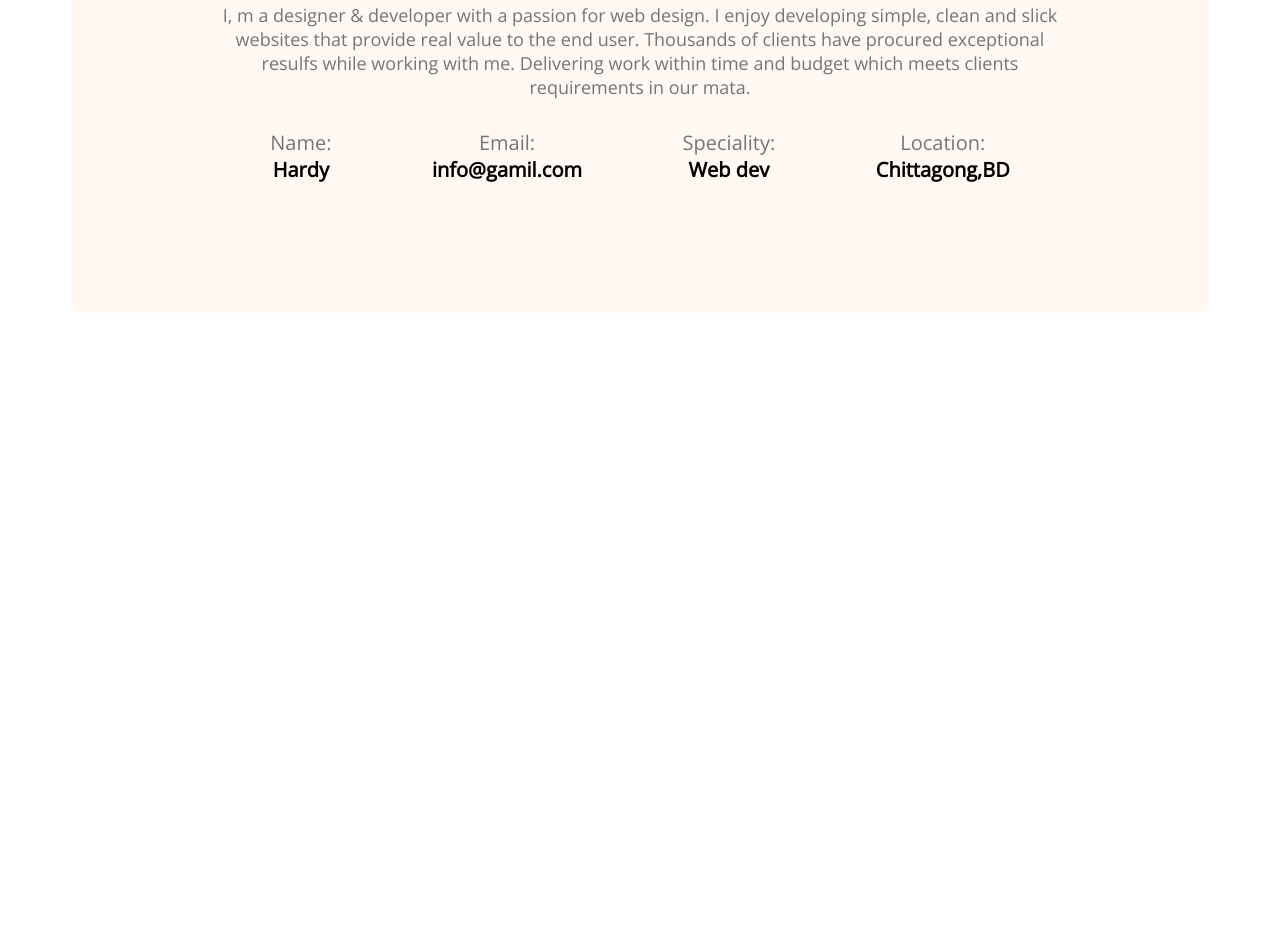
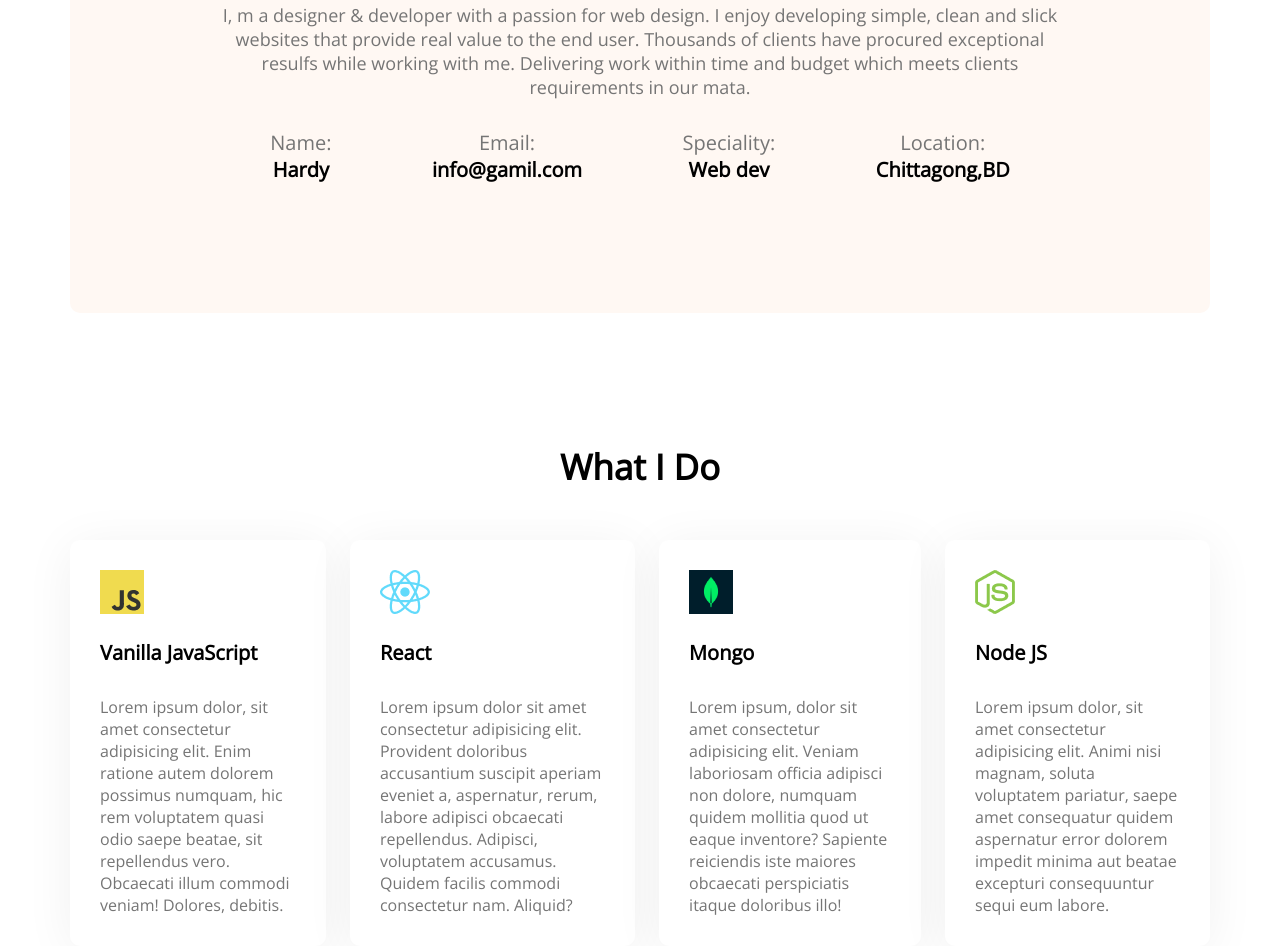
Before and after one commit to mojahid3212/dev_portfolio, a plain HTML site: page index.html in a window 1280 px wide. Shown: the part 1194-2140 px from the top of the page. Before the commit the page ends 1507 px from the top, so only its background shows below. Drawn offline with nearby package versions, Linux system fonts and the light colour scheme; a web font is replaced by a local one.

Commit message:
skill section

```diff
--- a/index.html
+++ b/index.html
@@ -59,6 +59,31 @@
                 </div>
             </div>
         </section>
+        <section class="what-i-do">
+            <h3 class="section-title">What I Do</h3>
+            <div class="skill-container">
+                <div class="skill">
+                    <img src="images/icons/js.png" alt="">
+                    <p class="skill-title">Vanilla JavaScript </p>
+                    <p class="skill-description">Lorem ipsum dolor, sit amet consectetur adipisicing elit. Enim ratione autem dolorem possimus numquam, hic rem voluptatem quasi odio saepe beatae, sit repellendus vero. Obcaecati illum commodi veniam! Dolores, debitis.</p>
+                </div>
+                <div class="skill">
+                    <img src="images/icons/react.png" alt="">
+                    <p class="skill-title">React</p>
+                    <p class="skill-description">Lorem ipsum dolor sit amet consectetur adipisicing elit. Provident doloribus accusantium suscipit aperiam eveniet a, aspernatur, rerum, labore adipisci obcaecati repellendus. Adipisci, voluptatem accusamus. Quidem facilis commodi consectetur nam. Aliquid?</p>
+                </div>
+                <div class="skill">
+                    <img src="images/icons/mongo.png" alt="">
+                    <p class="skill-title">Mongo</p>
+                    <p class="skill-description">Lorem ipsum, dolor sit amet consectetur adipisicing elit. Veniam laboriosam officia adipisci non dolore, numquam quidem mollitia quod ut eaque inventore? Sapiente reiciendis iste maiores obcaecati perspiciatis itaque doloribus illo!</p>
+                </div>
+                <div class="skill">
+                    <img src="images/icons/nodejs.png" alt="">
+                    <p class="skill-title">Node JS</p>
+                    <p class="skill-description">Lorem ipsum dolor, sit amet consectetur adipisicing elit. Animi nisi magnam, soluta voluptatem pariatur, saepe amet consequatur quidem aspernatur error dolorem impedit minima aut beatae excepturi consequuntur sequi eum labore.</p>
+                </div>
+            </div>
+        </section>
    </main>
    <footer>
 
--- a/styles/style.css
+++ b/styles/style.css
@@ -78,7 +78,7 @@ section{
     text-align: center;
 }
 .section-title{
-
+    text-align: center;
     font-size: 35px;
     font-weight: 700;
     margin-bottom: 50px;
@@ -100,3 +100,23 @@ section{
     font-weight: 700;
 font-size: 20px;
 }
+/* skill  */
+.skill-container{
+    display: flex;
+    gap: 24px;
+}
+.skill{
+    background-color: #FFFFFF;
+    padding: 30px;
+    box-shadow: 0px 6px 50px rgba(0, 0, 0, 0.06);
+    border-radius: 10px;
+}
+.skill-title{
+    font-size: 20px;
+    font-weight: 700;
+    margin-top: 20px;
+    margin-bottom: 30px;
+}
+.skill-description{
+    color: #757575;
+}
```
